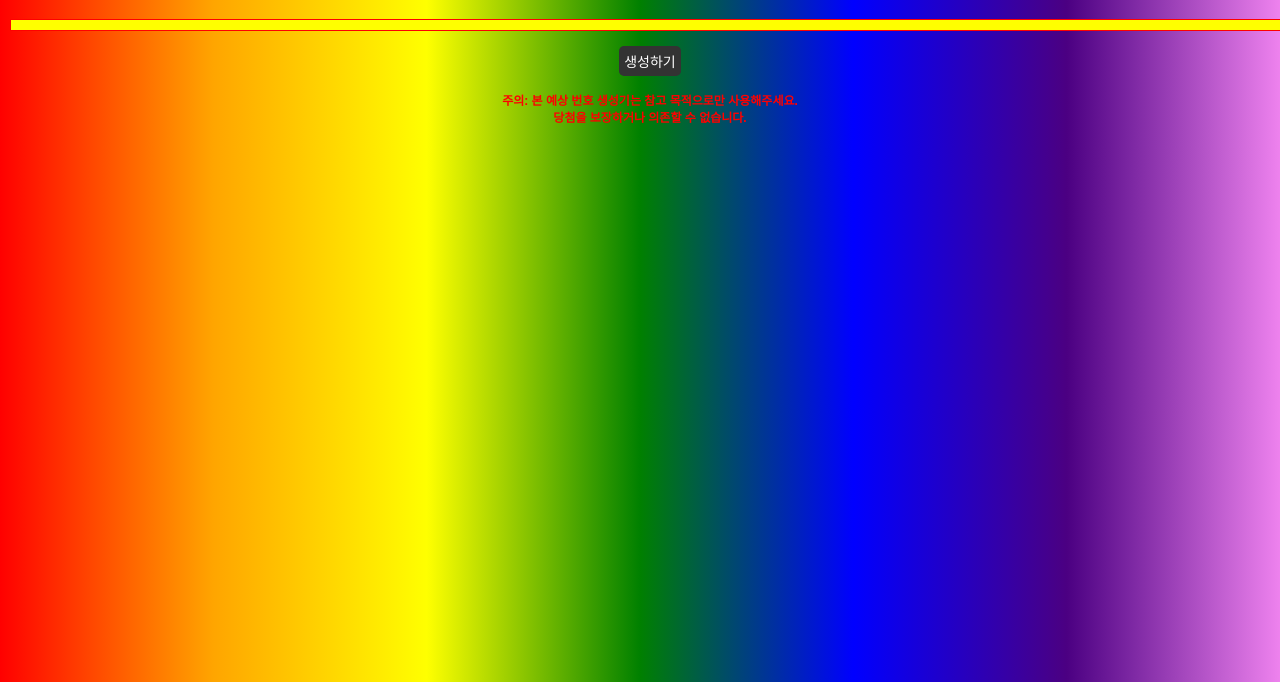
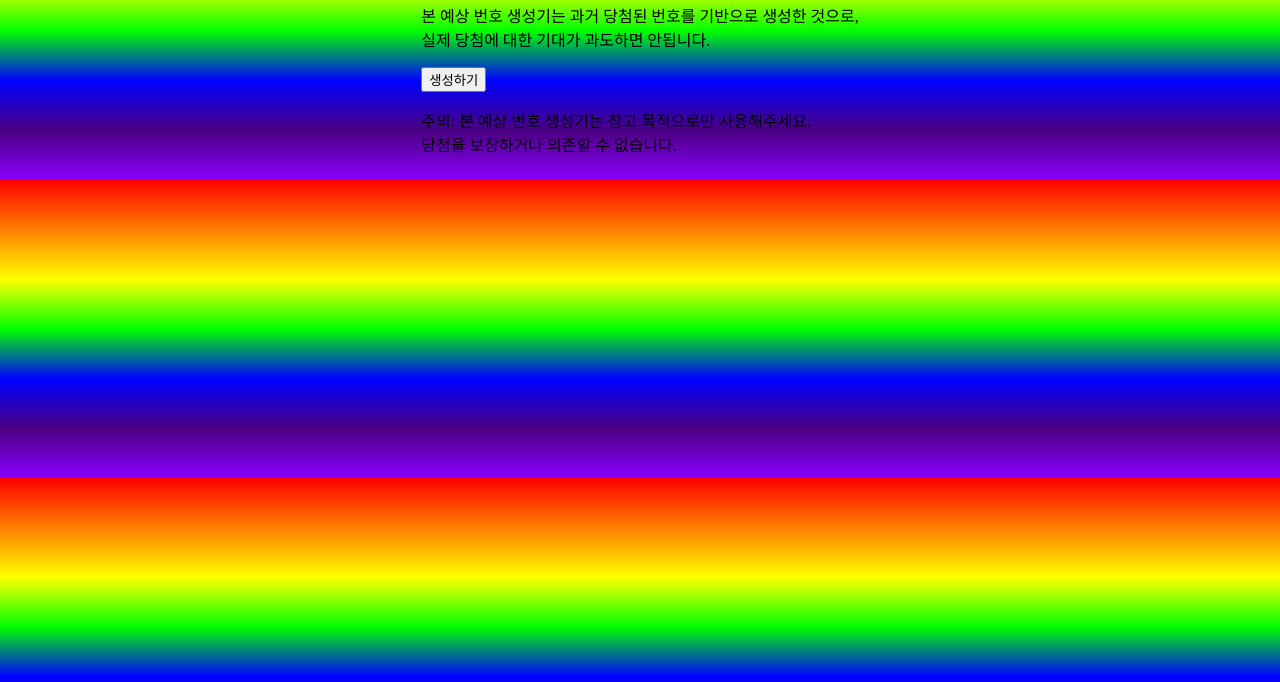
Before and after one commit to inforgence/lotto.github.io, a plain HTML site: page index.html in a window 1280 px wide. Shown: the part 118-800 px from the top of the page. Drawn offline with Linux system fonts and the light colour scheme.

Commit message:
Update index.html

```diff
--- a/index.html
+++ b/index.html
@@ -6,58 +6,25 @@
 	<title>로또 당첨 예상번호 생성기</title>
 	 <style>
     body {
-			margin: 0;
-			padding: 0;
-			font-family: Arial, sans-serif;
-			background: linear-gradient(to right, red, orange, yellow, green, blue, indigo, violet);
+      display: flex;
+      flex-direction: column;
+      align-items: center;
+      background: linear-gradient(to bottom, #FF0000, #FF7F00, #FFFF00, #00FF00, #0000FF, #4B0082, #8B00FF);
     }
-
-		main {
-			width: 100%;
-			padding: 10px;
+    h1 {
       text-align: center;
     }
-
-		button {
-			display: block;
-			margin: 15px auto;
-			padding: 5px;
-			background: #333;
-			color: #fff;
-			border: none;
-			border-radius: 5px;
-			cursor: pointer;
-			font-size: 14px;
+    .iframes-container {
+      display: flex;
+      justify-content: center;
+      flex-wrap: wrap;
     }
-
-		h1 {
-			margin-top: 0;
-			font-size: 24px;
+    .vertical-iframes {
+      margin-bottom: 30px;
     }
-
-		p {
-			font-size: 12px;
-		}
-
-		.box {
-			margin-top: 25px;
-			padding: 5px;
+    footer {
       text-align: center;
-			font-size: 20px;
-			border: 1px solid red;
-			background-color: yellow;
-		}
-
-		.bonus {
-			font-size: 14px;
-			margin-top: 5px;
-		}
-
-		.warning {
-			font-weight: bold;
-			color: red;
-			font-size: 12px;
-			margin-top: 5px;
+      margin-top: 30px;
     }
   </style>
 </head>
```
Lines whose indentation alone changed are shown as unchanged.
